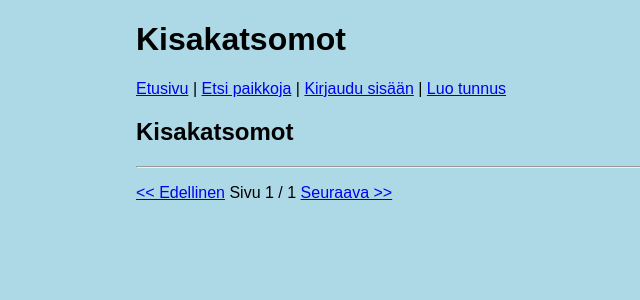
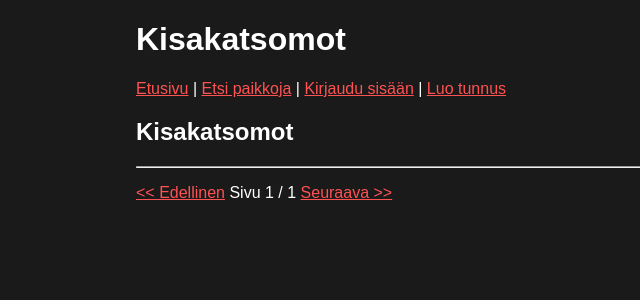
Before and after one commit to akikleemola/kisakatsomot, a Flask app: page / in a window 1280 px wide. Shown: the top 300 px of the page, without its empty margins (104-744 px from the left). Run offline with Flask 3, Linux system fonts and the light colour scheme; data that the repository does not hold is empty.

Commit message:
Update CSS to a dark theme with red accents

```diff
--- a/static/main.css
+++ b/static/main.css
@@ -2,19 +2,24 @@ body {
     margin: auto;
     max-width: 50em;
     font-family: sans-serif;
-    background-color: lightblue;
+    background-color: #1a1a1a;
+    color: white;
+}
+
+a {
+    color: #ff5252;
 }
 
 .place {
-    border: 2px solid black;
+    border: 2px solid #555555;
     margin: 1em;
     padding: 0.2em 0.5em;
 }
 
 .info {
-  border: 2px solid black;
+  border: 2px solid #555555;
   margin: 1em;
   padding: 0.5em;
-  background-color: blue;
+  background-color: #d32f2f;
   color: white;
 }
```
